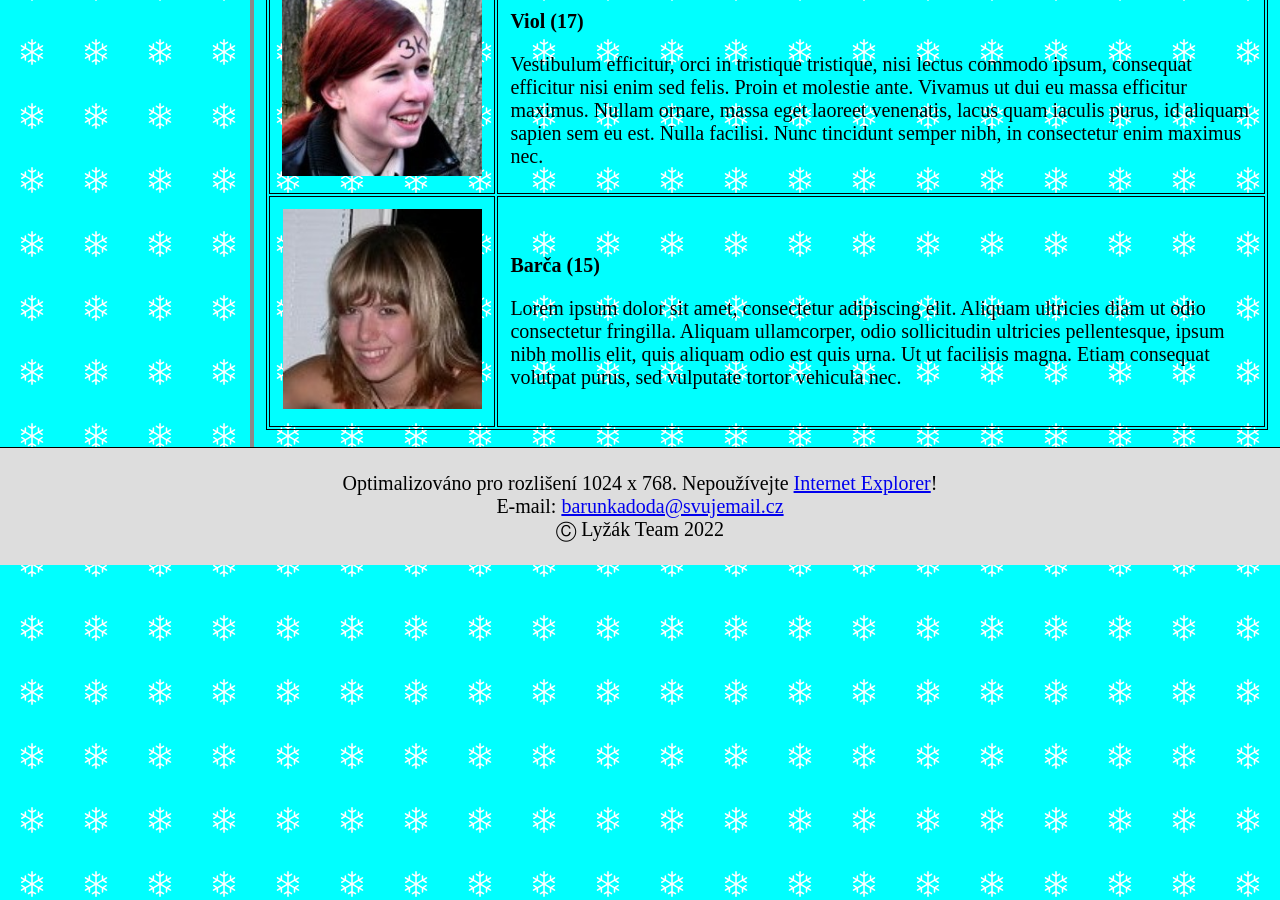
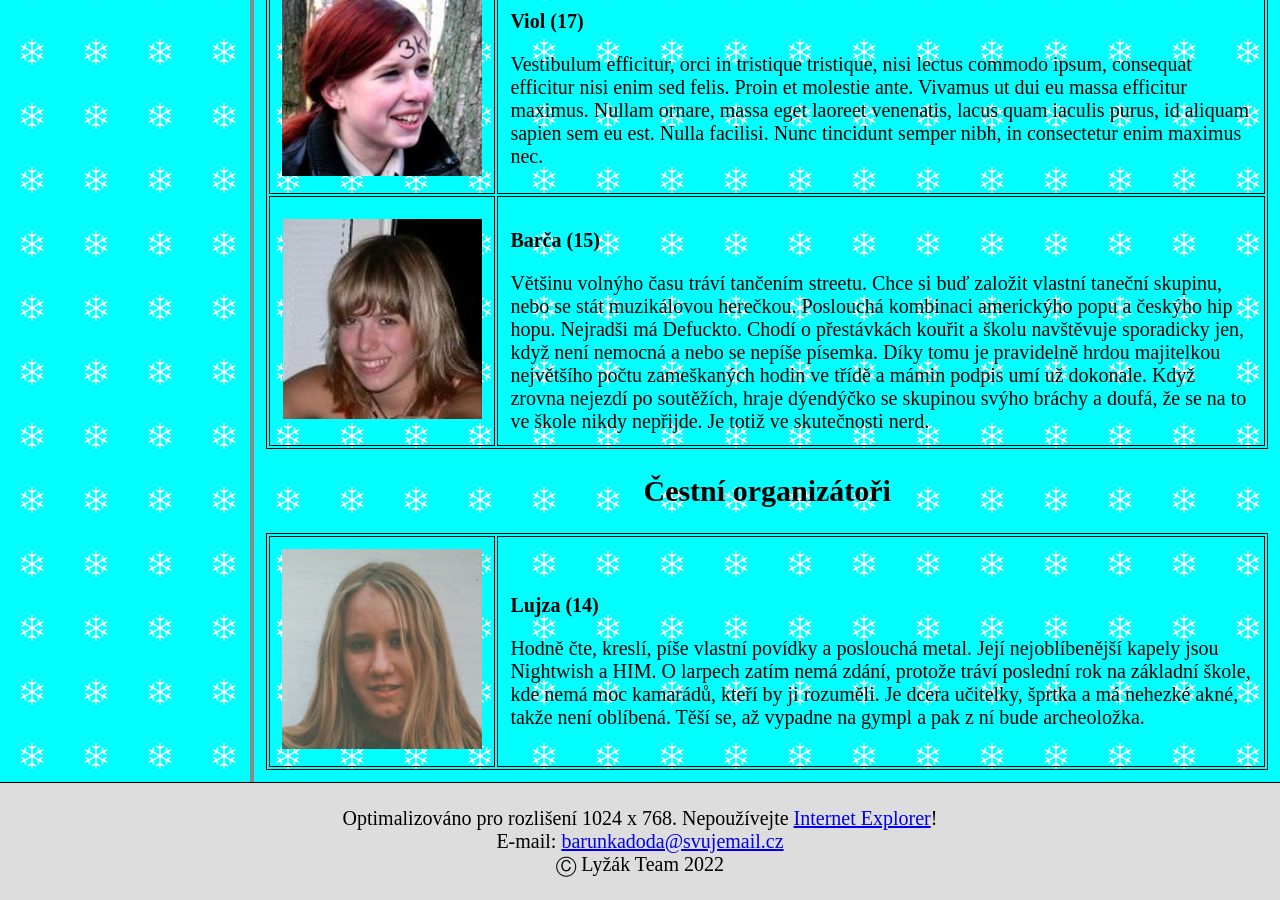
Before and after one commit to mhavelka/lyzak, a Jekyll site: the page built from pages/autori.html, in a window 1280 px wide and 900 px high, scrolled down 1260 px. Built offline with Jekyll 4.4.1, drawn with Linux system fonts in a browser that asks for light colours.

Commit message:
Update autorů (Lujza, Barca), hry, prakticke

```diff
--- a/_data/authors.json
+++ b/_data/authors.json
@@ -33,6 +33,6 @@
         "name": "Barča",
         "age": "15",
         "image": "barca.jpg",
-        "description": "Lorem ipsum dolor sit amet, consectetur adipiscing elit. Aliquam ultricies diam ut odio consectetur fringilla. Aliquam ullamcorper, odio sollicitudin ultricies pellentesque, ipsum nibh mollis elit, quis aliquam odio est quis urna. Ut ut facilisis magna. Etiam consequat volutpat purus, sed vulputate tortor vehicula nec."
+        "description": "Většinu volnýho času tráví tančením streetu. Chce si buď založit vlastní taneční skupinu, nebo se stát muzikálovou herečkou. Poslouchá kombinaci americkýho popu a českýho hip hopu. Nejradši má Defuckto. Chodí o přestávkách kouřit a školu navštěvuje sporadicky jen, když není nemocná a nebo se nepíše písemka. Díky tomu je pravidelně hrdou majitelkou největšího počtu zameškaných hodin ve třídě a mámin podpis umí už dokonale. Když zrovna nejezdí po soutěžích, hraje dýendýčko se skupinou svýho bráchy a doufá, že se na to ve škole nikdy nepřijde. Je totiž ve skutečnosti nerd."
     }
 ]
--- a/pages/autori.html
+++ b/pages/autori.html
@@ -16,3 +16,17 @@ permalink: /autori/
     </tr>
     {% endfor %}
 </table>
+
+<h1>Čestní organizátoři</h1>
+
+<table class="autori--table">
+    <tr>
+        <td class="autori--table__image"><img src="/assets/img/authors/lujza.jpg" alt=""></td>
+        <td>
+            <p>
+                <b>Lujza (14)</b>
+            </p>
+            Hodně čte, kreslí, píše vlastní povídky a poslouchá metal. Její nejoblíbenější kapely jsou Nightwish a HIM. O larpech zatím nemá zdání, protože tráví poslední rok na základní škole, kde nemá moc kamarádů, kteří by ji rozuměli. Je dcera učitelky, šprtka a má nehezké akné, takže není oblíbená. Těší se, až vypadne na gympl a pak z ní bude archeoložka.
+        </td>
+    </tr>
+</table>
--- a/pages/prakticke.md
+++ b/pages/prakticke.md
@@ -6,11 +6,18 @@ align: justify
 
 # Praktické
 
-**Začátek:** 6. 2. 2020 ve 12:30 na ŽS Jeseník
+**Přihlašování:** od 14. do 28. září 2023 (pořadí přihlášených nerozhoduje)
 
-**Konec:** 9. 2. 2020 dopoledne na chatě Čertovy kameny poblíž Jeseníku
+**Cena:** 4 700,-
+* Víme, že je to docela darda, ale ceny energií a pronájmů šly skokově nahoru. S tím prostě nehnem. V ceně máš ale ubytko v penzionu, bus, skipasy, chlast a dobrý jídlo na celej víkend. Jediný, co si musíš sehnat je lyžařský vybavení.
+* Jestli seš vybranej/á, se dozvíš do 9. října a rovnou ti dáme aji vědět, koho hraješ. Cenu platí jenom ten, kdo je vybranej, a to nejpozději do konce října. Místa neplatičů budou poté obsazována dalšíma vhodnejma kandidátama.
+* Zaplacenej poplatek nevracíme. Prašule ti může vrátit náhradník, kterej zaplní tvoje místo. Propojení s náhradníkem zařídíme my.
 
-Na úvodní workshopy se sejdem ve 12:30 na <a href="https://goo.gl/maps/2PYwS2PDv7piHeZG8" target="_blank">ZŠ Jeseník, Průchodní 154</a>, kde strávíme i čtvrteční noc. V pátek ráno začne hra nástupem do autobusu, kterej nás odveze na lyžařskou chatu, na který se bude odehrávat zbytek larpu. Konečná je v sobotu večer a navážem nezbytnou poherní párty. Odjezd z chaty je naplánovanej na neděli dopoledne (auta budou cca 4km od chaty).
+**Začátek:** 9. 3. 2022 po poledni na ZŠ Kunvald.
+
+**Konec:** 11. 3. dopoledne na chatě Černá Voda v Orličkách.
+
+Na úvodní workshopy se sejdem na <a href="https://goo.gl/maps/PJCe9ZKjqAPF2m926" target="_blank">základce v Kunvaldu</a>, kde strávíme i čtvrteční noc. V pátek ráno začne hra nástupem do autobusu, kterej nás odveze na lyžařskou chatu, na který se bude odehrávat zbytek larpu. Konečná je v sobotu večer a navážem nezbytnou poherní párty. Odjezd z chaty je naplánovanej na neděli dopoledne.
 
 <div class="image--center__wrapper">
     <a href="https://www.youtube.com/watch?v=1A9-XyS0yyI" target="_blank">
@@ -35,7 +42,7 @@ Kouření na chatě je zakázaný. Mimo chatu je to cajk. Pokud se ti to hodí d
 Kromě orgů se budou na chatě vyskytovat i další lidi. Přinejmenším tam budou majitelé a nějaká obsluha, co vaří a roznáší jídlo, možná i nějaký hosti mimo nás (ale těch spíš minimum, protože chata není zas tak velká). Základní rada zní: nechovej se jako debžot - tj. nic neznič a dělej jen přiměřenej bordel odpovídající věku postav (oni tě stejně učitelé srovnaj do latě, když budeš dělat větší bugr). Učitelé ti řeknou, jakej program tě čeká a je základní pravidlo ty společný části programu (např. lyžování na svahu) neminout. Ve volným čase ale můžeš chodit i po blízkým okolí chaty a dělat tam, co uznaš za vhodný. Podrobnosti pořešíme během workshopů, ale celej Lyžák jedeš na vlastní nebezpečí, tak si na to mysli, vole.
 
 <div class="image--center__wrapper">
-    <a href="https://www.youtube.com/watch?v=UeXKjLl-9Do" target="_blank">
+    <a href="https://www.youtube.com/watch?v=1A9-XyS0yyI&t=599s" target="_blank">
             <img class="img-responsive center--image" src="/assets/img/practical/hovna.jpg" alt="TV Hovna" />
     </a>
 </div>
```
Also changed, not shown: other parts of pages/prakticke.md (+1 -1 lines), pages/hra.md (+1 -1 lines).
